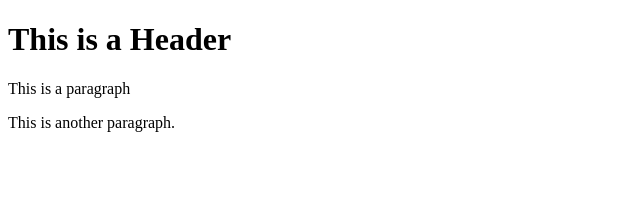
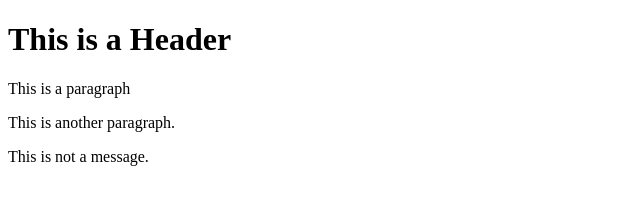
Before and after one commit to favelargtz/git-test1, a website: page index.html in a window 1280 px wide. Shown: the whole page, without its empty margins (0-640 px from the left). Drawn offline with Linux system fonts and the light colour scheme.

Commit message:
using node

```diff
--- a/index.html
+++ b/index.html
@@ -4,5 +4,6 @@
       <h1>This is a Header</h1>
       <p>This is a paragraph</p>
       <p>This is another paragraph.</p>
+      <p>This is not a message.</p>
    </body>
 </html>
```
Also changed, not shown: package.json (added, +24 -0 lines), 2 other files.
